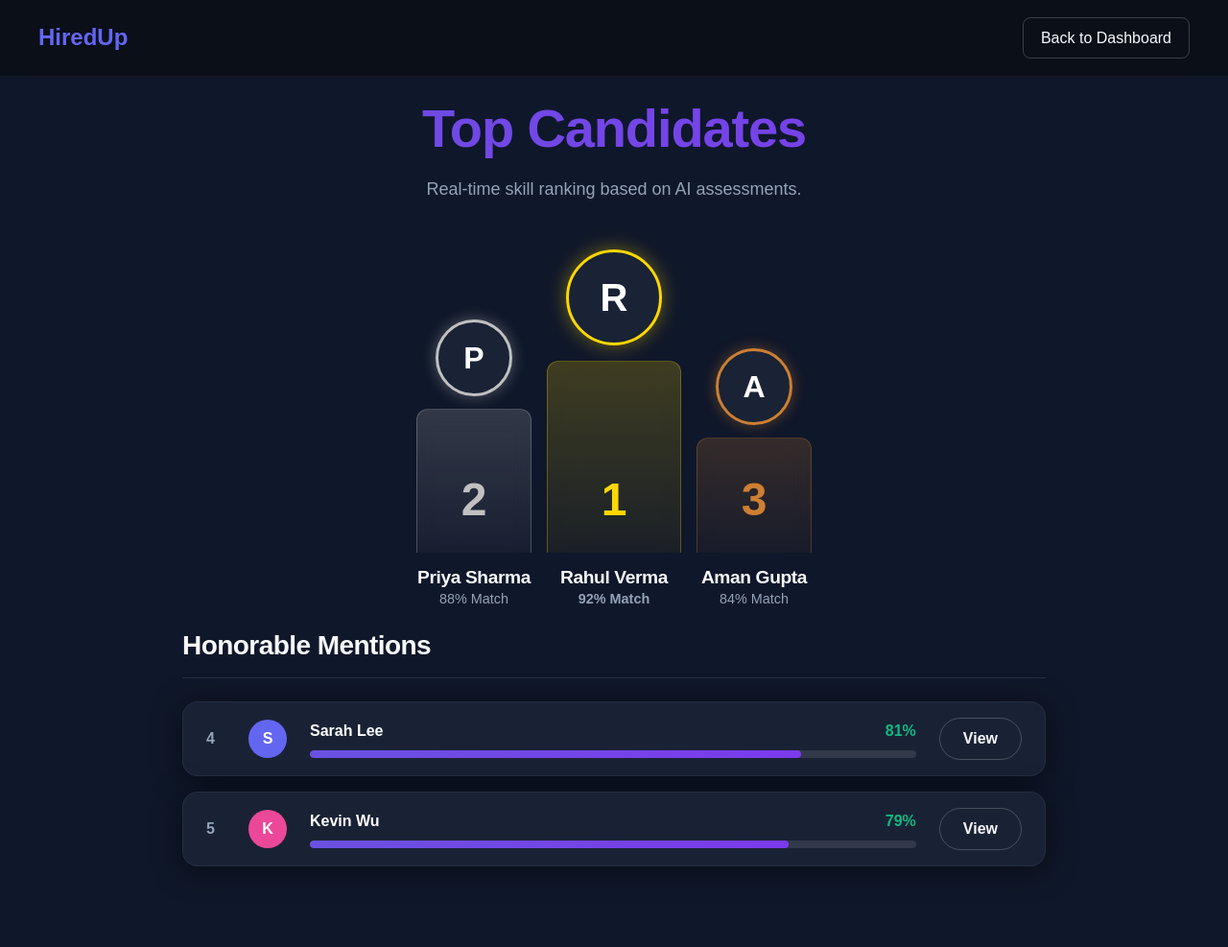
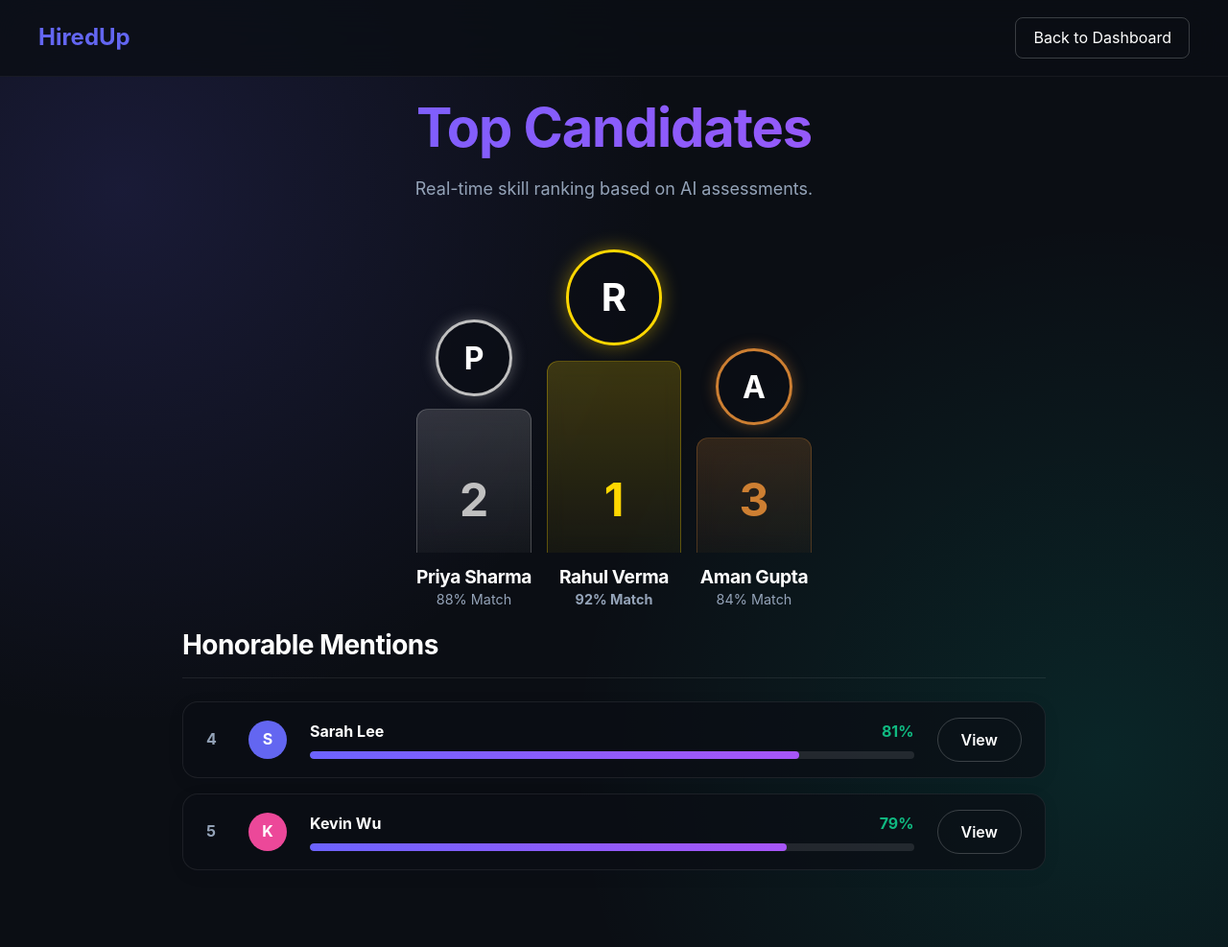
Before and after one commit to roseeali28/AI-Driven-Smart-Hiring-Skill-Validation-Platform, a PHP site: page /leaderboard.html in a window 1280 px wide. Shown: the whole page at 96% size. Before the commit the page ends 904 px from the top, so only its background shows below. Run offline with PHP 8.4, Linux system fonts and the light colour scheme.

Commit message:
Updated color palette and styles

```diff
--- a/frontend/api/assets/index.css
+++ b/frontend/api/assets/index.css
@@ -4,38 +4,34 @@
  */
 
 :root {
-  /* --- Core Palette (Dark Mode Restore) --- */
-  --primary-hue: 250;
-  /* Deep Violet */
-  --accent-hue: 180;
-  /* Cyan */
+  /* --- Deep Space Palette --- */
 
   /* Backgrounds */
-  --bg-dark: #0f172a;
-  /* Slate 900 */
-  --bg-card: rgba(30, 41, 59, 0.7);
-  /* Glassy Slate 800 */
-  --bg-glass: rgba(255, 255, 255, 0.05);
-  --border-subtle: rgba(255, 255, 255, 0.1);
+  --bg-dark: #0B0E14;
+  /* Deep Space Navy */
+  --bg-card: rgba(11, 14, 20, 0.7);
+  --bg-glass: rgba(255, 255, 255, 0.03);
+  --border-subtle: rgba(255, 255, 255, 0.08);
 
-  /* Primary Colors */
-  --primary: hsl(var(--primary-hue), 70%, 60%);
-  --primary-hover: hsl(var(--primary-hue), 80%, 70%);
-  --primary-glow: hsla(var(--primary-hue), 70%, 60%, 0.5);
+  /* Primary */
+  --primary: #6C63FF;
+  /* Vibrant Purple */
+  --primary-hover: #5a52d5;
+  --primary-glow: rgba(108, 99, 255, 0.5);
 
-  /* Accent Colors */
-  --accent: hsl(var(--accent-hue), 100%, 50%);
-  --accent-glow: hsla(var(--accent-hue), 100%, 50%, 0.5);
+  /* Accent */
+  --accent: #00F5D4;
+  /* Neon Cyan */
+  --accent-glow: rgba(0, 245, 212, 0.5);
 
   /* Text Colors */
-  --text-main: #f8fafc;
-  /* Slate 50 */
-  --text-muted: #94a3b8;
-  /* Slate 400 */
-  --text-inverse: #ffffff;
+  --text-main: #FFFFFF;
+  --text-muted: #94A3B8;
+  --text-inverse: #0B0E14;
 
   /* Gradients */
-  --gradient-main: linear-gradient(135deg, var(--primary) 0%, #7c3aed 100%);
+  --gradient-main: linear-gradient(135deg, var(--primary) 0%, #a855f7 100%);
+  --gradient-text: linear-gradient(to right, #FFFFFF, #e9d5ff);
   --gradient-glow: linear-gradient(135deg, rgba(88, 28, 135, 0.3) 0%, rgba(15, 23, 42, 0) 100%);
 
   /* Spacing & Layout */
@@ -67,9 +63,10 @@ body {
   color: var(--text-main);
   line-height: 1.6;
   overflow-x: hidden;
+  /* Ambient Lighting */
   background-image:
-    radial-gradient(circle at 10% 20%, rgba(99, 102, 241, 0.15) 0%, transparent 40%),
-    radial-gradient(circle at 90% 80%, rgba(20, 184, 166, 0.15) 0%, transparent 40%);
+    radial-gradient(circle at 10% 20%, rgba(108, 99, 255, 0.15) 0%, transparent 40%),
+    radial-gradient(circle at 90% 80%, rgba(0, 245, 212, 0.1) 0%, transparent 40%);
   min-height: 100vh;
 }
 
@@ -107,7 +104,8 @@ h6 {
 
 h1 {
   font-size: 3.5rem;
-  background: linear-gradient(to right, #fff, #94a3b8);
+  background: var(--gradient-text);
+  background-clip: text;
   -webkit-background-clip: text;
   -webkit-text-fill-color: transparent;
 }
@@ -135,6 +133,7 @@ p {
 
 .text-gradient {
   background: var(--gradient-main);
+  background-clip: text;
   -webkit-background-clip: text;
   -webkit-text-fill-color: transparent;
 }
@@ -177,10 +176,10 @@ p {
 
 .glass-card {
   background: var(--bg-card);
-  backdrop-filter: blur(10px);
-  border: 1px solid rgba(255, 255, 255, 0.05);
+  border: 1px solid var(--border-subtle);
   border-radius: var(--radius-md);
-  box-shadow: 0 4px 30px rgba(0, 0, 0, 0.5);
+  box-shadow: 0 4px 20px rgba(13, 27, 42, 0.05);
+  /* Soft Blue Shadow */
   padding: 2rem;
   transition: transform var(--transition-fast), border-color var(--transition-fast);
 }
@@ -195,9 +194,14 @@ p {
 }
 
 .profile-body {
-  background: #0f172a;
-  font-family: Arial, sans-serif;
-  color: #fff;
+  background: var(--bg-dark);
+  font-family: 'Outfit', 'Inter', sans-serif;
+  color: var(--text-main);
+  /* Ensure ambient lighting matches body */
+  background-image:
+    radial-gradient(circle at 10% 20%, rgba(108, 99, 255, 0.15) 0%, transparent 40%),
+    radial-gradient(circle at 90% 80%, rgba(0, 245, 212, 0.1) 0%, transparent 40%);
+  min-height: 100vh;
 }
 
 .profile-wrapper {
@@ -209,9 +213,12 @@ p {
 .profile-card {
   width: 100%;
   max-width: 850px;
-  background: #1e293b;
+  background: var(--bg-card);
+  backdrop-filter: blur(10px);
+  -webkit-backdrop-filter: blur(10px);
   padding: 40px;
   border-radius: 18px;
+  border: 1px solid var(--border-subtle);
   box-shadow: 0 10px 40px rgba(0, 0, 0, 0.4);
 }
 
@@ -242,10 +249,11 @@ p {
 }
 
 .info-box {
-  background: #0f172a;
+  background: rgba(255, 255, 255, 0.03);
   padding: 20px;
   border-radius: 12px;
   text-align: center;
+  border: 1px solid var(--border-subtle);
 }
 
 .profile-section {
@@ -257,10 +265,10 @@ p {
   width: 100%;
   padding: 12px;
   border-radius: 8px;
-  border: none;
+  border: 1px solid var(--border-subtle);
   margin-top: 8px;
-  background: #0f172a;
-  color: white;
+  background: rgba(0, 0, 0, 0.2);
+  color: var(--text-main);
 }
 
 .save-btn {
@@ -272,13 +280,16 @@ p {
   position: fixed;
   top: 0;
   width: 100%;
-  background: #0f172a;
+  background: rgba(11, 14, 20, 0.8);
+  backdrop-filter: blur(12px);
+  -webkit-backdrop-filter: blur(12px);
   padding: 18px 40px;
   display: flex;
   justify-content: space-between;
   /* pushes left & right */
   align-items: center;
   z-index: 1000;
+  border-bottom: 1px solid var(--border-subtle);
 }
 
 .logo {
@@ -296,14 +307,16 @@ p {
 .btn-outline {
   padding: 8px 18px;
   border-radius: 8px;
-  border: 1px solid #6366f1;
-  color: #6366f1;
+  border: 1px solid var(--primary);
+  color: var(--primary);
   background: transparent;
   cursor: pointer;
   text-decoration: none;
+  transition: all 0.3s ease;
 }
 
 .btn-outline:hover {
-  background: #6366f1;
+  background: var(--primary);
   color: white;
+  box-shadow: 0 0 15px var(--primary-glow);
 }
```
